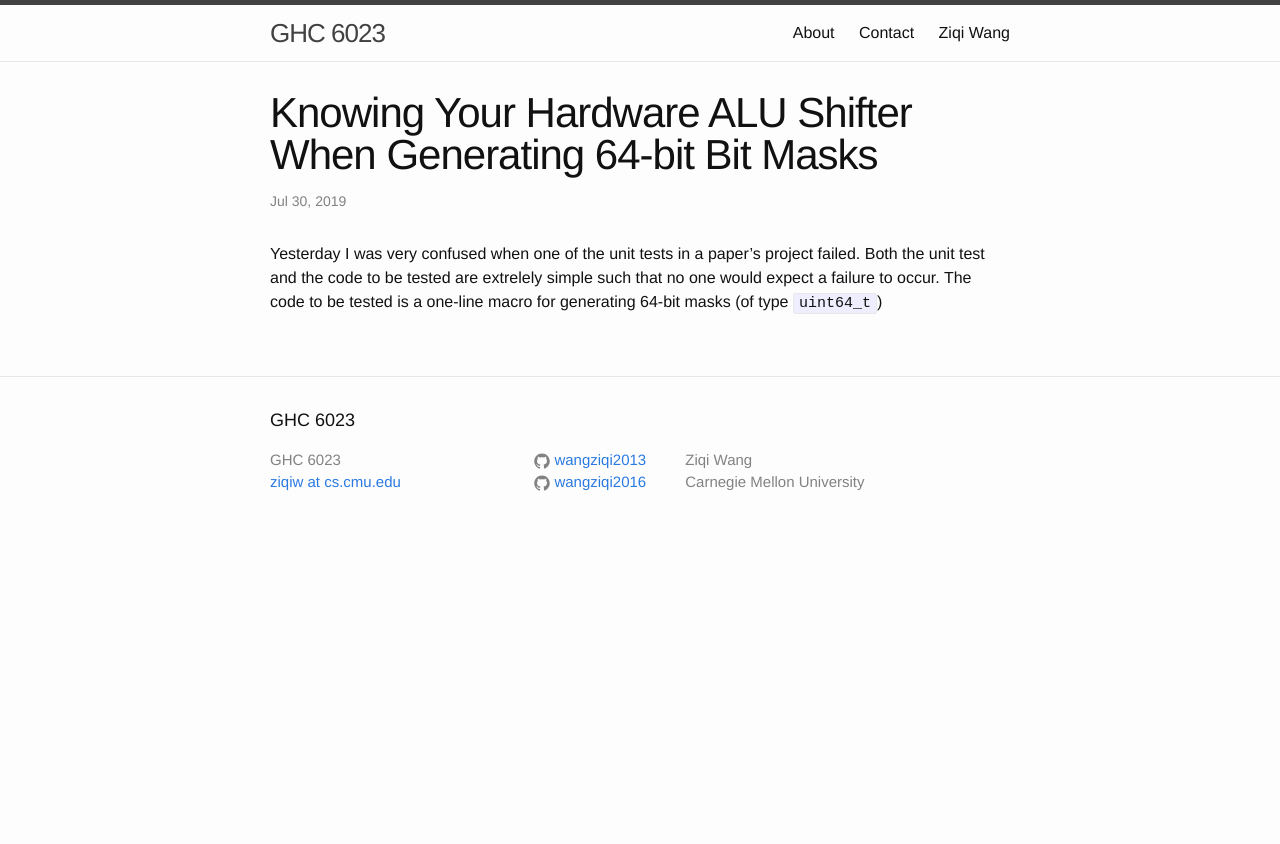
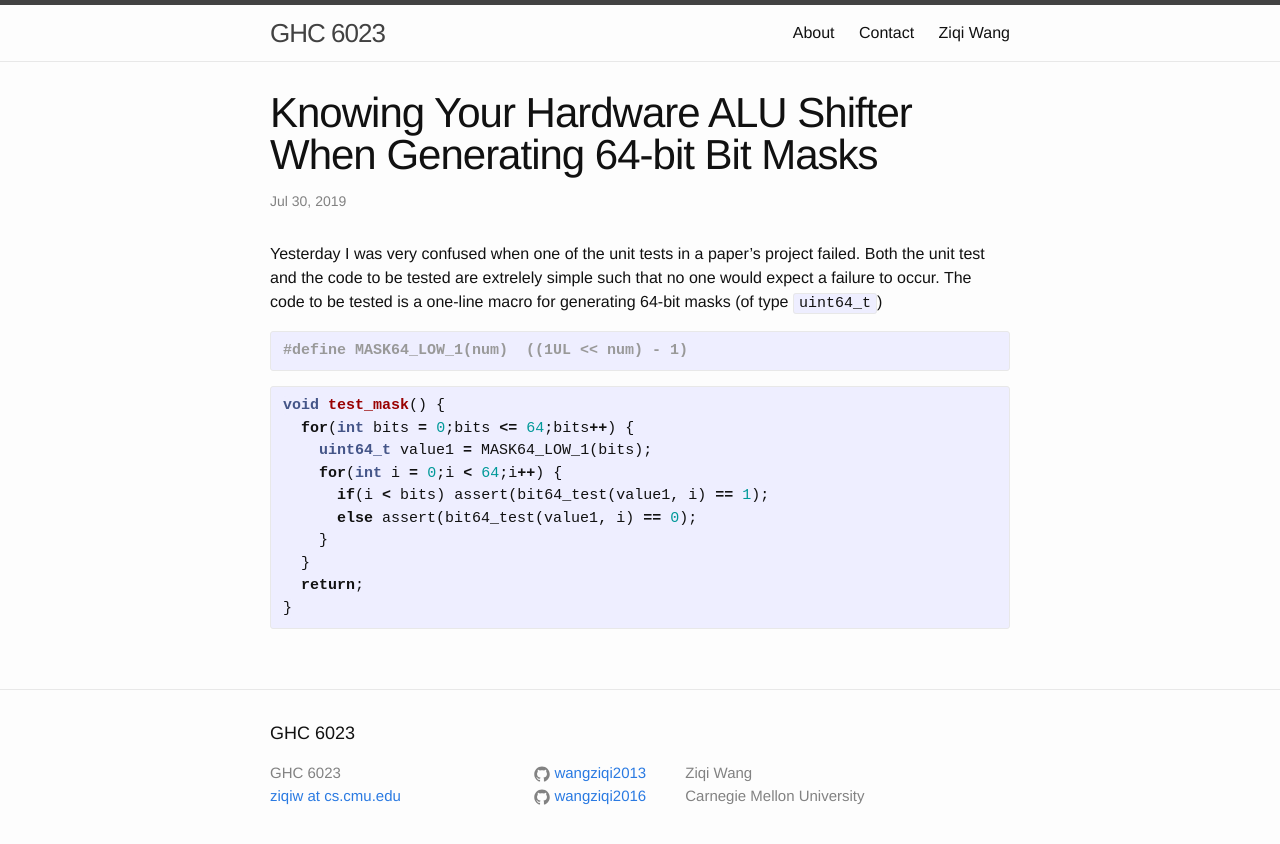
Before and after one commit to wangziqi2013/wangziqi2013.github.io, a Jekyll site: the page built from _posts/2020-07-30-tricky-code-for-64-bit-mask.markdown, in a window 1280 px wide. Shown: the top 844 px of the page. Built offline with Jekyll 4.4.1, drawn with Linux system fonts in a browser that asks for light colours.

Commit message:
Adding code

```diff
--- a/_posts/2020-07-30-tricky-code-for-64-bit-mask.markdown
+++ b/_posts/2020-07-30-tricky-code-for-64-bit-mask.markdown
@@ -9,3 +9,20 @@ ontop: false
 Yesterday I was very confused when one of the unit tests in a paper's project failed. Both the unit test and the code to
 be tested are extrelely simple such that no one would expect a failure to occur.
 The code to be tested is a one-line macro for generating 64-bit masks (of type `uint64_t`)
+
+{% highlight C %}
+#define MASK64_LOW_1(num)  ((1UL << num) - 1)
+{% endhighlight %}
+
+{% highlight C %}
+void test_mask() {
+  for(int bits = 0;bits <= 64;bits++) {
+    uint64_t value1 = MASK64_LOW_1(bits);
+    for(int i = 0;i < 64;i++) {
+      if(i < bits) assert(bit64_test(value1, i) == 1);
+      else assert(bit64_test(value1, i) == 0);
+    }
+  }
+  return;
+}
+{% endhighlight %}
```
